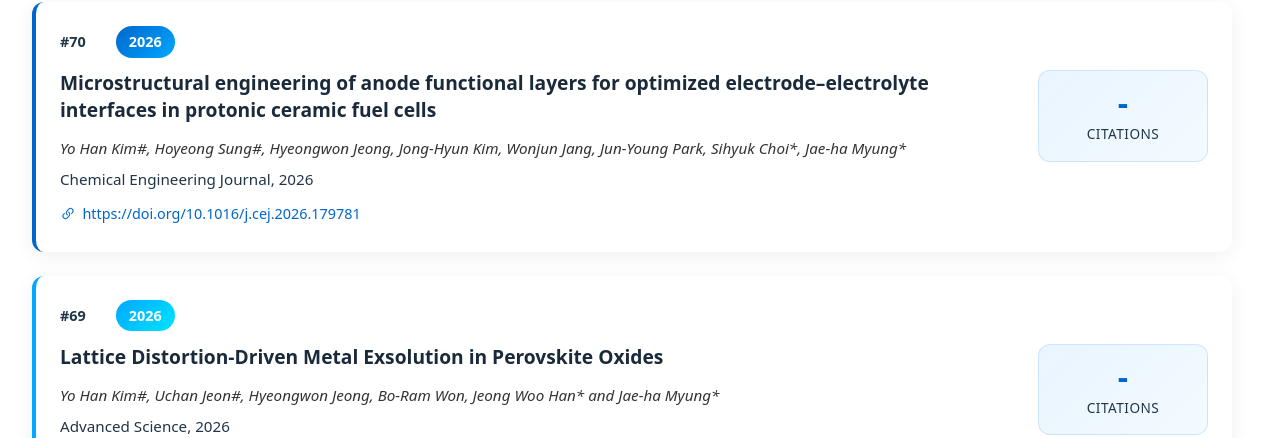
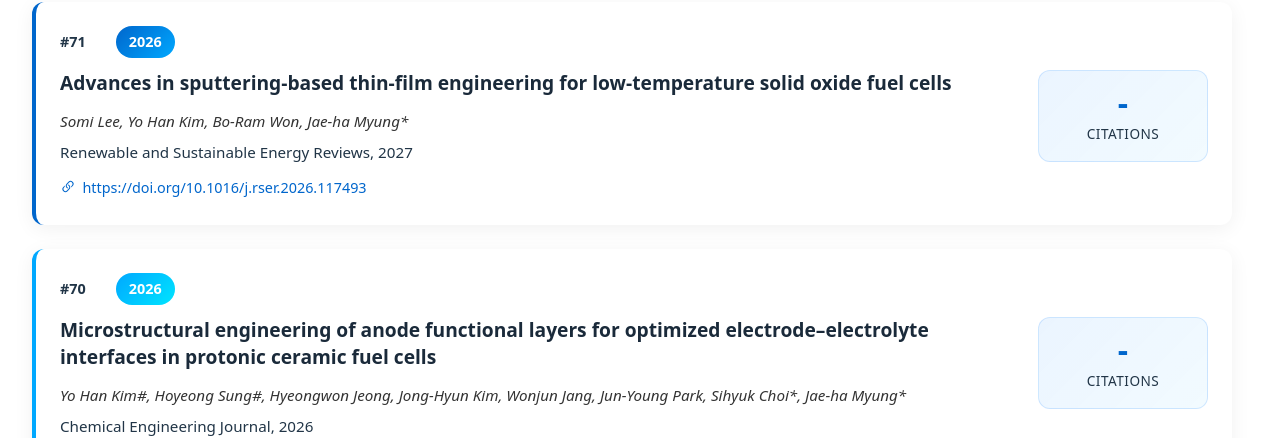
Before and after one commit to INU-EML/front-end, a React (Vite) app: page /publications in a window 1280 px wide. Shown: the part 373-811 px from the top of the page. Built offline with nearby package versions, Linux system fonts and the light colour scheme; no server answers; the HTML template or start-up script is replaced by a standard one.

Commit message:
Somi Lee 리뷰논문 개제 업데이트

```diff
--- a/src/data/Members/Professor.js
+++ b/src/data/Members/Professor.js
@@ -62,7 +62,8 @@ export const professorData = {
     ],
     byYear: {
       2026: [
-        "Microstructural engineering of anode functional layers for optimized electrode–electrolyte interfaces in protonic ceramic fuel cells, Chemical Engineering Journal, 2026",
+        "Advances in sputtering-based thin-film engineering for low-temperature solid oxide fuel cells, Renewable and Sustainable Energy Reviews, vol. 244, 2027",
+        "Microstructural engineering of anode functional layers for optimized electrode–electrolyte interfaces in protonic ceramic fuel cells, Chemical Engineering Journal, vol. 547, 2026",
         "Operando dynamic self-assembly of single-atom catalysts on a nanoparticle surface, Applied Catalysis B: Environment, vol. 325, 2026",
         "Lattice Distortion-Driven Metal Exsolution in Perovskite Oxides, Advanced Science, 2026",
       ],
--- a/src/data/News/newsData.js
+++ b/src/data/News/newsData.js
@@ -1,5 +1,15 @@
 // News data
 export const newsList = [
+  {
+    id: 32,
+    date: "2026.09.05",
+    title:
+      "Lee's papr has been accepted to Renewable and Sustainable Energy Reviews.",
+    image:
+      "/images/News/Lee's papr has been accepted to Renewable and Sustainable Energy Reviews.png",
+    featured: true,
+    category: "publication",
+  },
   {
     id: 31,
     date: "2026.07.21",
--- a/src/data/Publication/publicationsData.js
+++ b/src/data/Publication/publicationsData.js
@@ -1,5 +1,14 @@
 // Publications data
 export const publicationsData = [
+  {
+    id: 71,
+    year: 2026,
+    title:
+      "Advances in sputtering-based thin-film engineering for low-temperature solid oxide fuel cells",
+    authors: "Somi Lee, Yo Han Kim, Bo-Ram Won, Jae-ha Myung*",
+    journal: "Renewable and Sustainable Energy Reviews, 2027",
+    doi: "https://doi.org/10.1016/j.rser.2026.117493",
+  },
   {
     id: 70,
     year: 2026,
```
Also changed, not shown: 1 other file (tests, documents, lock files or other folders).
